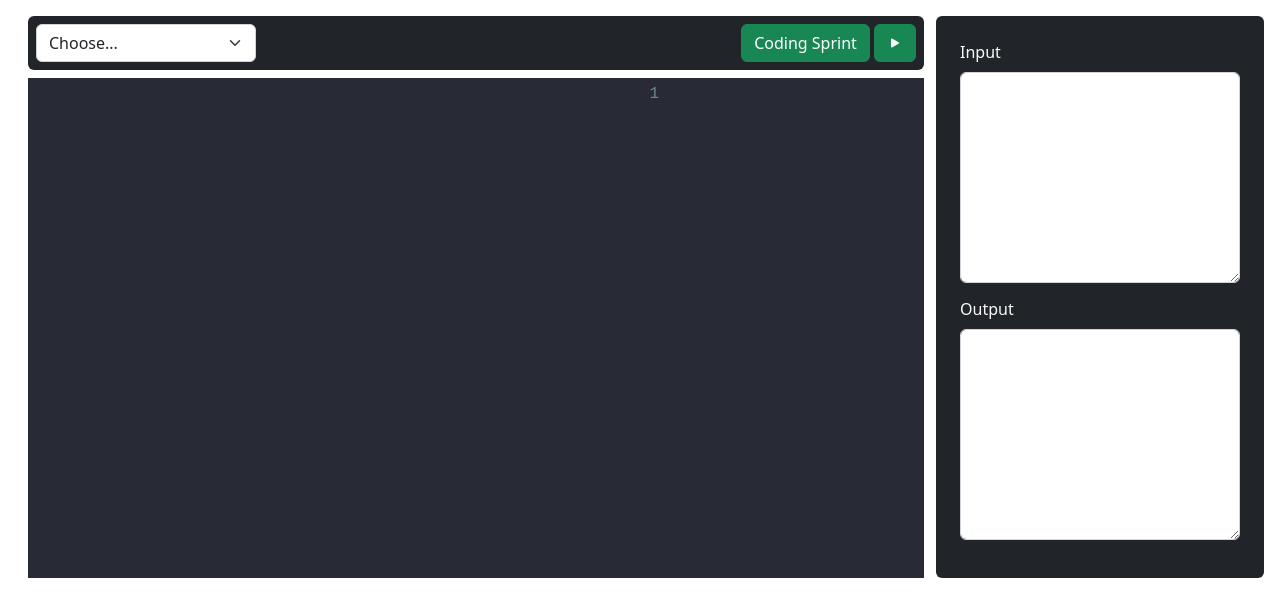
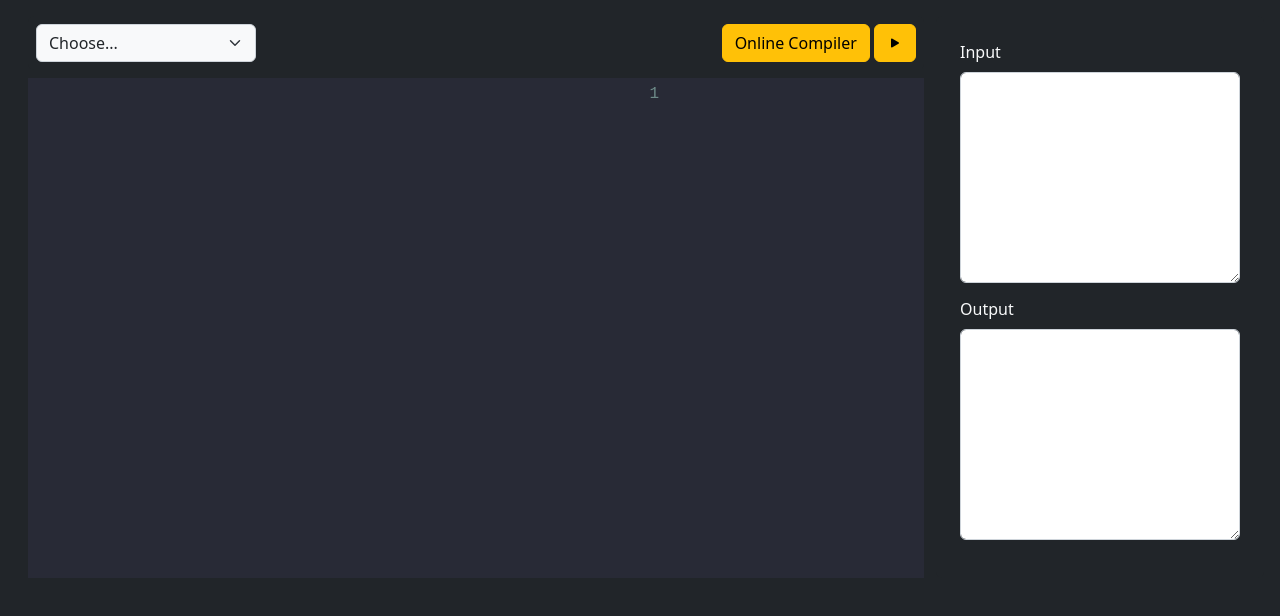
Before and after one commit to shlokjjw/CodeCraft, a website with bundled scripts: page index.html in a window 1280 px wide. Built offline with nearby package versions, Linux system fonts and the light colour scheme.

Commit message:
changed UI

```diff
--- a/index.html
+++ b/index.html
@@ -21,13 +21,13 @@
     <link rel="stylesheet" href="https://cdn.jsdelivr.net/npm/bootstrap-icons@1.9.1/font/bootstrap-icons.css">
 </head>
 
-<body>
+<body class="bg-dark">
     <div class="row m-3">
         <div class="col">
             <div class="d-flex justify-content-between mb-2 bg-dark rounded p-2">
                 <div class="col-12 w-25">
                     <label class="visually-hidden" for="inlineFormSelectPref">Preference</label>
-                    <select class="form-select" id="inlineFormSelectPref">
+                    <select class="form-select bg-light" id="inlineFormSelectPref">
                         <option selected>Choose...</option>
                         <option value="Java">Java</option>
                         <option value="C++">C++</option>
@@ -35,8 +35,8 @@
                     </select>
                 </div>
                 <div>
-                    <button type="button" class="btn btn-success">Coding Sprint</button>
-                    <button type="button" id="run" class="btn btn-success"><i class="bi bi-play-fill"></i></button>
+                    <button type="button" class="btn btn-warning">Online Compiler</button>
+                    <button type="button" id="run" class="btn btn-warning"><i class="bi bi-play-fill"></i></button>
                 </div>
             </div>
             <textarea type="text" id="editor" class="form-control" aria-label="First name"></textarea>
```
Also changed, not shown: assets/logo.png (added), assets/logo.webp (added), assets/weblogo.svg (added).
